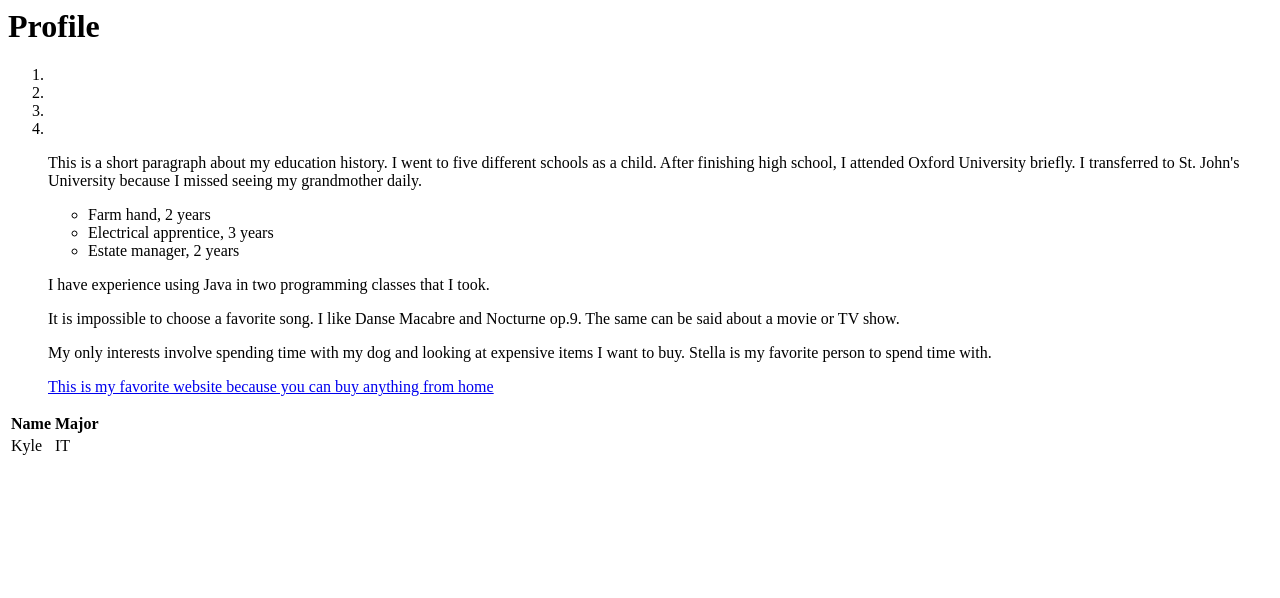
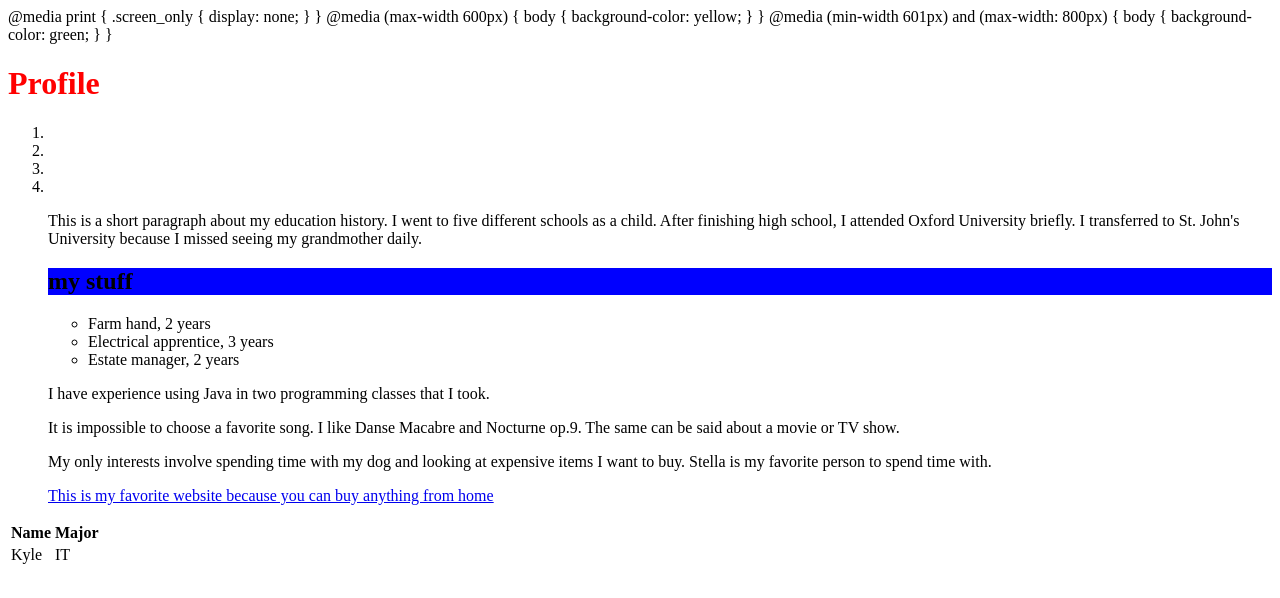
Before and after one commit to kbitic/kbitic.github.io, a plain HTML site: page index.html in a window 1280 px wide. Drawn offline with Linux system fonts and the light colour scheme.

Commit message:
Update index.html

```diff
--- a/index.html
+++ b/index.html
@@ -1,11 +1,34 @@
 <html>
   <head>
-    <title> CUS 1172 Profile Assignment </title>
+    <title style="color:red;text-align:center"> CUS 1172 Profile Assignment </title>
+
+    <style>
+    .blue-background{
+    background-color:blue;
+    }
+    </style>
+
   </head>
 
   <body>
 
-   <h1> Profile </h1>
+   @media print {
+    .screen_only {
+    display: none;
+    }
+   }
+    @media (max-width 600px) {
+      body {
+        background-color: yellow;
+        }
+    }
+    @media (min-width 601px) and (max-width: 800px) {
+      body {
+        background-color: green;
+        }
+    }
+
+   <h1 style="color:red"> Profile </h1>
     <table>
       <tr>
         <th> Name </th>
@@ -25,16 +48,13 @@
 
 
 
-
-
-
-
-
-
   <p> This is a short paragraph about my education history. I went to
   five different schools as a child. After finishing high school, I attended
   Oxford University briefly. I transferred to St. John's University
   because I missed seeing my grandmother daily. </p>
+
+
+    <h2 class="blue-background"> my stuff </h2>
 
     <p> <a name="jobs"> </a> </p>
   <ul>
```
